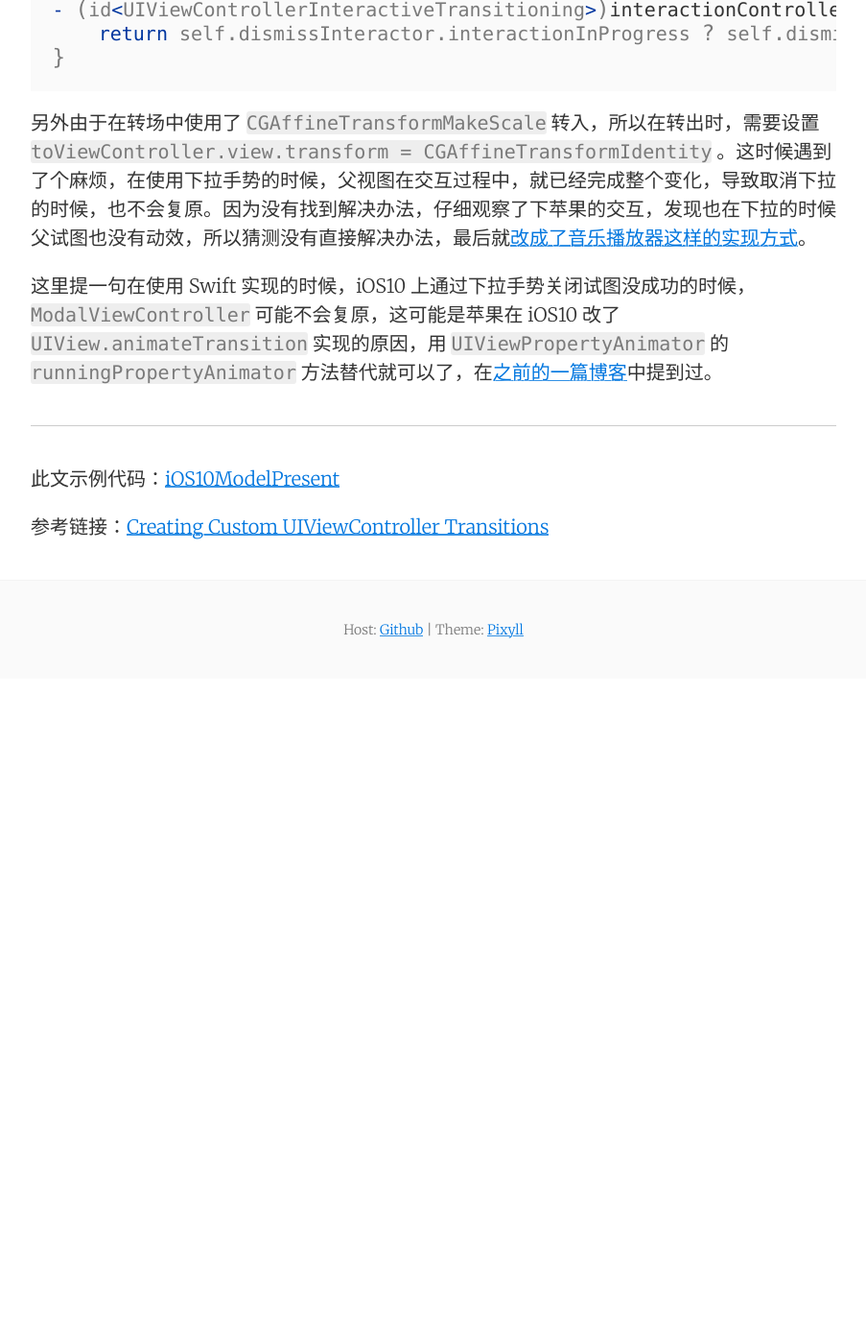
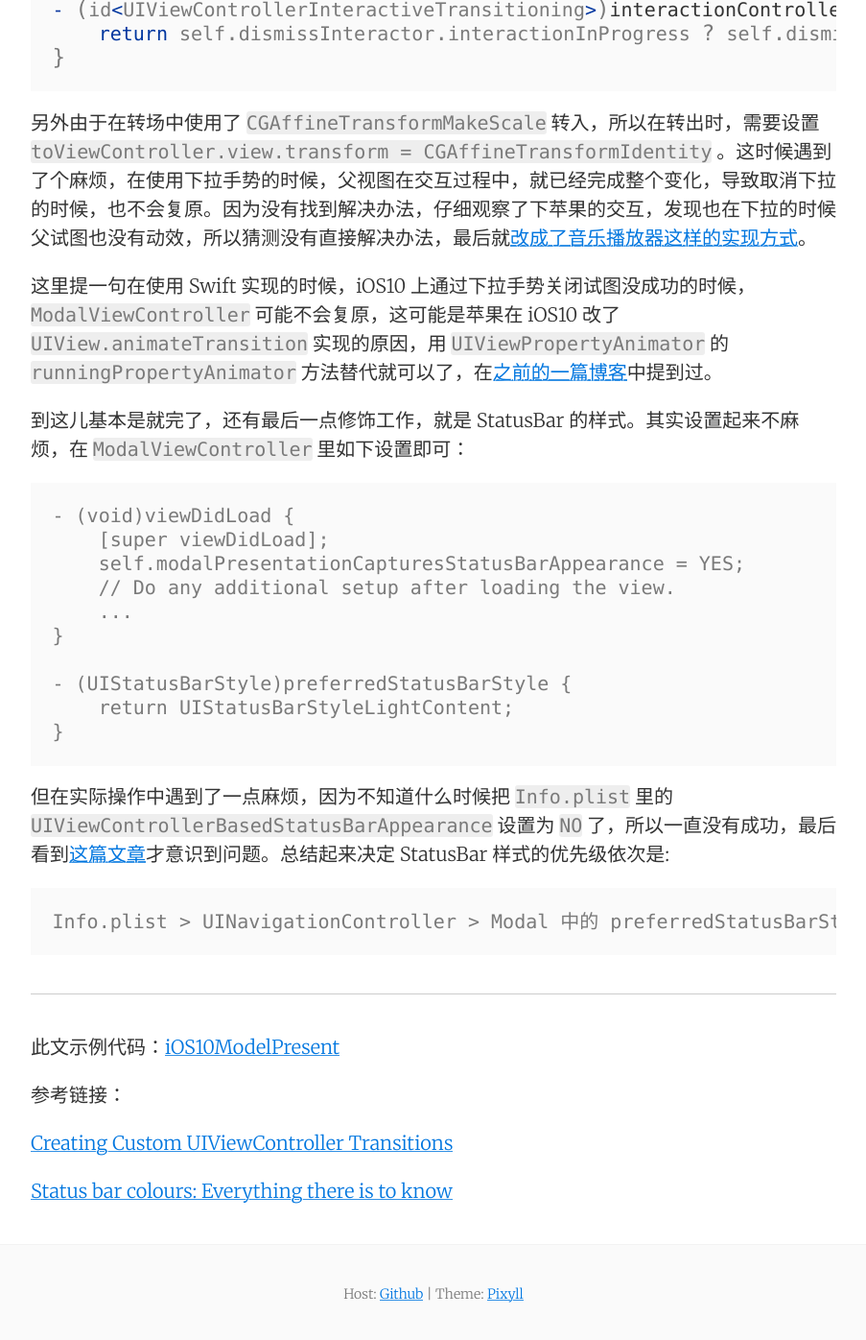
Before and after one commit to fyl00/fyl00.github.io, a Jekyll site: the page built from _posts/2017-05-23-iOS10-music-modal-style.md, in a window 1280 px wide and 1400 px high, scrolled down 2355 px. Shown: the top 1396 px of the window at 96% size, without its empty margins (188-1091 px from the left). Built offline with Jekyll 4.4.1, drawn with Linux system fonts in a browser that asks for light colours; nearby versions of some CDN libraries; before the commit the page ends 3062 px from its top, so only the background shows below that.

Commit message:
Updated post.

````diff
--- a/_posts/2017-05-23-iOS10-music-modal-style.md
+++ b/_posts/2017-05-23-iOS10-music-modal-style.md
@@ -73,7 +73,32 @@ switch (self.transitionType) {
 
 这里提一句在使用 Swift 实现的时候，iOS10 上通过下拉手势关闭试图没成功的时候，`ModalViewController` 可能不会复原，这可能是苹果在 iOS10 改了 `UIView.animateTransition` 实现的原因，用 `UIViewPropertyAnimator` 的 `runningPropertyAnimator` 方法替代就可以了，在[之前的一篇博客](http://blog.slowwalker.me/ios/2017/02/16/iOS-UIViewPropertyAnimator-UIView.animate/)中提到过。
 
+到这儿基本是就完了，还有最后一点修饰工作，就是 StatusBar 的样式。其实设置起来不麻烦，在 `ModalViewController` 里如下设置即可：
+
+```Objective-C
+- (void)viewDidLoad {
+    [super viewDidLoad];
+    self.modalPresentationCapturesStatusBarAppearance = YES;
+    // Do any additional setup after loading the view.
+    ...
+}
+
+- (UIStatusBarStyle)preferredStatusBarStyle {
+    return UIStatusBarStyleLightContent;
+}
+```
+
+但在实际操作中遇到了一点麻烦，因为不知道什么时候把 `Info.plist` 里的 `UIViewControllerBasedStatusBarAppearance` 设置为 `NO` 了，所以一直没有成功，最后看到[这篇文章](http://www.splinter.com.au/2015/12/30/status-bar-colours/)才意识到问题。总结起来决定 StatusBar 样式的优先级依次是:
+
+```
+Info.plist > UINavigationController > Modal 中的 preferredStatusBarStyle
+```
+
 -----
 此文示例代码：[iOS10ModelPresent](https://github.com/fyl00/iOSDemo/tree/master/iOS10ModelPresent)
 
-参考链接：[Creating Custom UIViewController Transitions](https://www.raywenderlich.com/110536/custom-uiviewcontroller-transitions)
+参考链接：
+
+[Creating Custom UIViewController Transitions](https://www.raywenderlich.com/110536/custom-uiviewcontroller-transitions)
+
+[Status bar colours: Everything there is to know](http://www.splinter.com.au/2015/12/30/status-bar-colours/)
````
